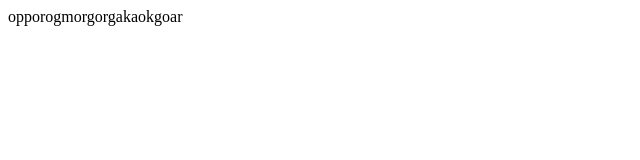
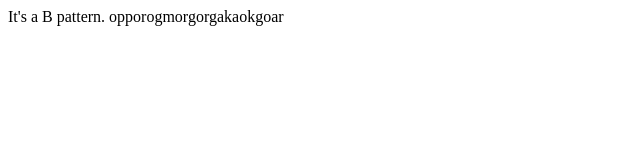
Before and after one commit to kid14121994/coding8, a plain HTML site: page index.html in a window 1280 px wide. Shown: the whole page, without its empty margins (0-640 px from the left). Drawn offline with Linux system fonts and the light colour scheme.

Commit message:
これはBパターンに変更されました。

```diff
--- a/index.html
+++ b/index.html
@@ -4,5 +4,6 @@
     <body>
         <!--消したぜ!!!
         -->
+        It's a B pattern.
     </body>opporogmorgorgakaokgoar
 </html>
```
